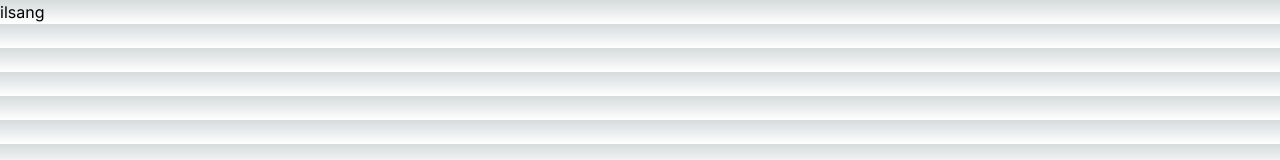
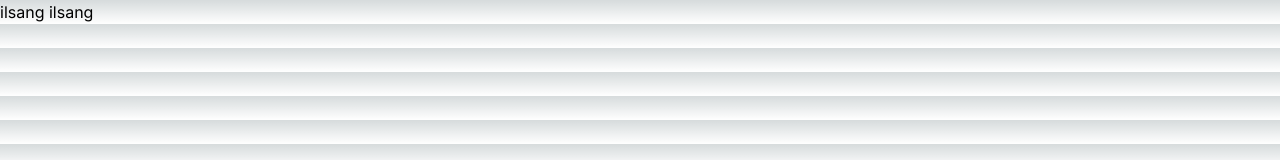
Before and after one commit to ejaman/NextCRUD, a Next.js app: page /post/ilsang in a window 1280 px wide. Shown: the top 160 px of the page. Built offline with nearby package versions, Linux system fonts and the light colour scheme.

Commit message:
feat: check dynamic routing

```diff
--- /dev/null
+++ b/src/app/post/[slug]/page.tsx
@@ -0,0 +1,21 @@
+import React from "react";
+
+type Props = {
+  params: {
+    slug: string;
+  };
+};
+
+// props로 어떤 경로인지 알려줌
+export default function Ilsang({ params }: Props) {
+  let a;
+  return <div>{params.slug} ilsang</div>;
+}
+
+// 지정 x는 SSR, 지정 o는 SSG
+export function generateStaticParams() {
+  const posts = ["ilsang", "review"];
+  return posts.map((post) => ({
+    slug: post,
+  }));
+}
--- a/src/app/post/ilsang/page.tsx
+++ /dev/null
@@ -1,6 +0,0 @@
-import React from "react";
-
-export default function Ilsang() {
-  let a;
-  return <div>ilsang</div>;
-}
--- a/src/app/post/review/page.tsx
+++ /dev/null
@@ -1,6 +0,0 @@
-import React from "react";
-
-export default function Review() {
-  let a;
-  return <div>review</div>;
-}
```
Also changed, not shown: src/app/note.txt.
